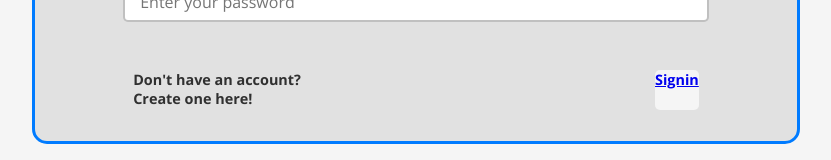
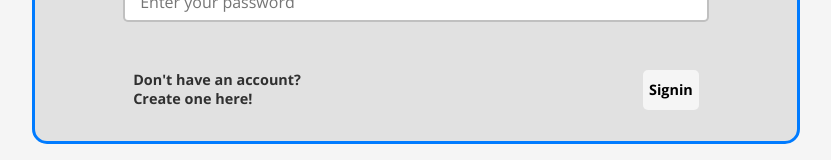
Before and after one commit to JaafarMortada/contacts-manager, a React (Create React App) app in the folder frontend/: page / in a window 1280 px wide. Shown: the part 451-611 px from the top of the page, without its empty margins (224-1055 px from the left). Built offline with nearby package versions, Linux system fonts and the light colour scheme; the HTML template or start-up script is replaced by a standard one.

Commit message:
added signin fetch

```diff
--- a/frontend/src/signin-signup/signin.jsx
+++ b/frontend/src/signin-signup/signin.jsx
@@ -1,11 +1,37 @@
 import { useState } from 'react';
 import { Link } from 'react-router-dom';
 import logo from '../CONTACT MANAGER.svg';
+import { useNavigate } from "react-router-dom"
+import axios from "axios";
+const Signin = () => {
+    localStorage.clear()
+    const navigate = useNavigate();
+    const [data, setData] = useState({
+      email: "",
+      password: ""
+    })
 
-const Signin = () => {
-    const [email, setEmail] = useState('')
-    const [password, setPassword] = useState('')
+    const handleDataChange = (e)=>{
+      setData({...data, [e.target.name]: e.target.value})
+    }
 
+    const handleSubmit = async ()=>{
+      if(data.email && data.password){
+        try{
+        const response = await axios.post("http://127.0.0.1:8000/api/login", data)
+        const status = response.data.status
+        if (status==='Success'){
+          localStorage.setItem("token", response.data.data.token)
+          navigate("/home")
+        }
+      }catch(e){
+        const signin_btn = document.getElementById("signin-btn")
+        signin_btn.innerHTML = 'Failed'
+        setTimeout(() => { signin_btn.innerHTML = 'Signin' }, 3000)
+      }
+      }
+
+    }
     return (
             <div className='container'>
               <div className='form'>
@@ -16,25 +42,32 @@ const Signin = () => {
               <div class="input-with-label">
                   <label>Enter your email:</label>
                   <input
+                  name="email"
                   type="email"
                   placeholder="Enter your email"
-                  value={ email }
-                  onChange={ e => setEmail(e.target.value)}
+                  value={ data.email }
+                  onChange={handleDataChange}
                   />
               </div>
               <div class="input-with-label">
                   <label>Enter your password:</label>
                   <input
+                  name="password"
                   type="password"
                   placeholder="Enter your password"
-                  value={ password }
-                  onChange={ e => setPassword(e.target.value)}
+                  value={ data.password }
+                  onChange={handleDataChange}
                   />
               </div>
 
               <div class="btn-link">
                   <Link to='/signup' className='go-sign-up'>Don't have an account?<br/>Create one here!</Link>
-                  <Link to='/home' type="button" className="signin-btn" id="signin-btn">Signin</Link>
+                  <button
+                  type="button"
+                  className="signin-btn"
+                  id="signin-btn"
+                  onClick={handleSubmit}
+                  >Signin</button>
               </div>
               </div>
             </div>
```
